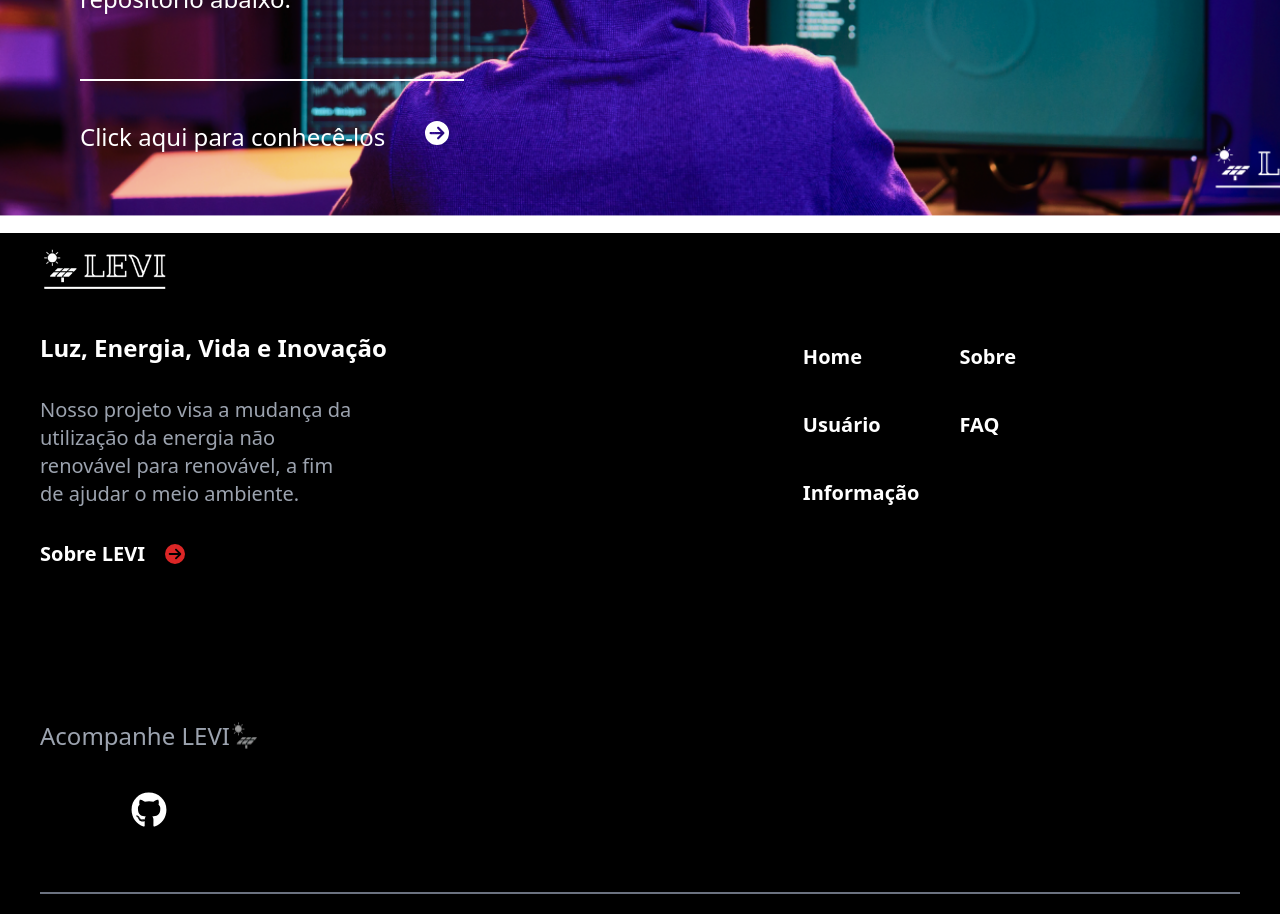
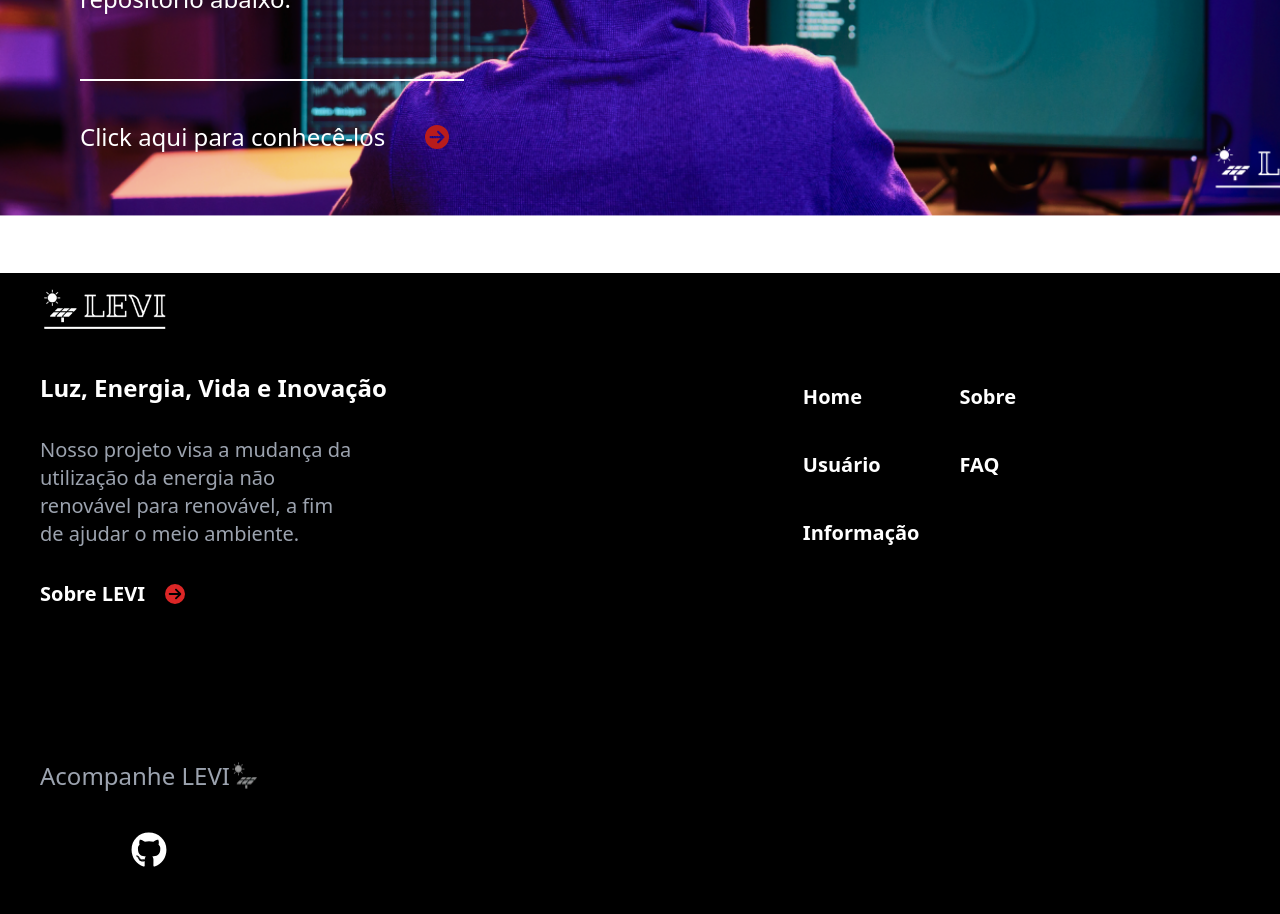
Before and after one commit to LEVI-FIAP/Front-end, a Next.js app: page /informacao in a window 1280 px wide. Shown: the part 2380-3294 px from the top of the page. Built offline with nearby package versions, Linux system fonts and the light colour scheme.

Commit message:
arrumado

```diff
--- a/src/app/informacao/page.tsx
+++ b/src/app/informacao/page.tsx
@@ -8,7 +8,7 @@ import Link from "next/link";
 export default function Informacao() {
 
   return (
-    <main className="informacao flex flex-col gap-80">
+    <main className="informacao flex flex-col gap-80 pb-10">
       <div className="bg-[url('../assets/fundo.png')] bg-cover bg-center">
         <Image src={LeviInvert} alt="logo-invertida" className="w-101"/>
       </div>
@@ -32,7 +32,7 @@ export default function Informacao() {
         <div className="link">
           <Link href="/sobre" className="flex py-10 border-t-2 border-white w-96 gap-10 phone:max-sm:w-auto">
             <h6 className="font-normal">Click aqui para conhecê-los</h6>
-            <SetaDireita />
+            <SetaDireita className="relative top-1 text-red-700"/>
           </Link>
         </div>
       </div>
--- a/src/app/page.tsx
+++ b/src/app/page.tsx
@@ -58,9 +58,9 @@ export default function Home() {
       <div className="intro bg-[url('../assets/home-fundo.png')] bg-cover bg-center text-white px-20 py-32 flex flex-col gap-10 font-bold text-xl phone:max-md:text-lg phone:max-md:px-2">
         <h1 className="text-3xl phone:max-md:text-xl">Bem-Vindo ao Projeto L.E.V.I</h1>
         <p className="w-96 phone:max-md:w-auto">Embarque nessa experiencia para descobrir como ajudar e melhorar a saúde de nosso planeta!</p>
-        <Link href="/usuario/login" className="bg-red-950 w-max px-5 py-2 rounded-lg phone:max-md:w-auto">Click para c omeçar</Link>
+        <Link href="/usuario/login" className="bg-red-950 w-max px-5 py-2 rounded-lg phone:max-md:w-auto">Click para começar</Link>
         <div className="link flex gap-5 border-t-2 border-white w-96 pt-10 mt-16 phone:max-md:w-auto">
-          <Link href="/informacao">
+          <Link href="/informacao" className="flex gap-5">
             <h6>Conheça tudo sobre LEVI</h6>
             <SetaDireita className="relative top-1 text-red-800 "/>
           </Link>
```
